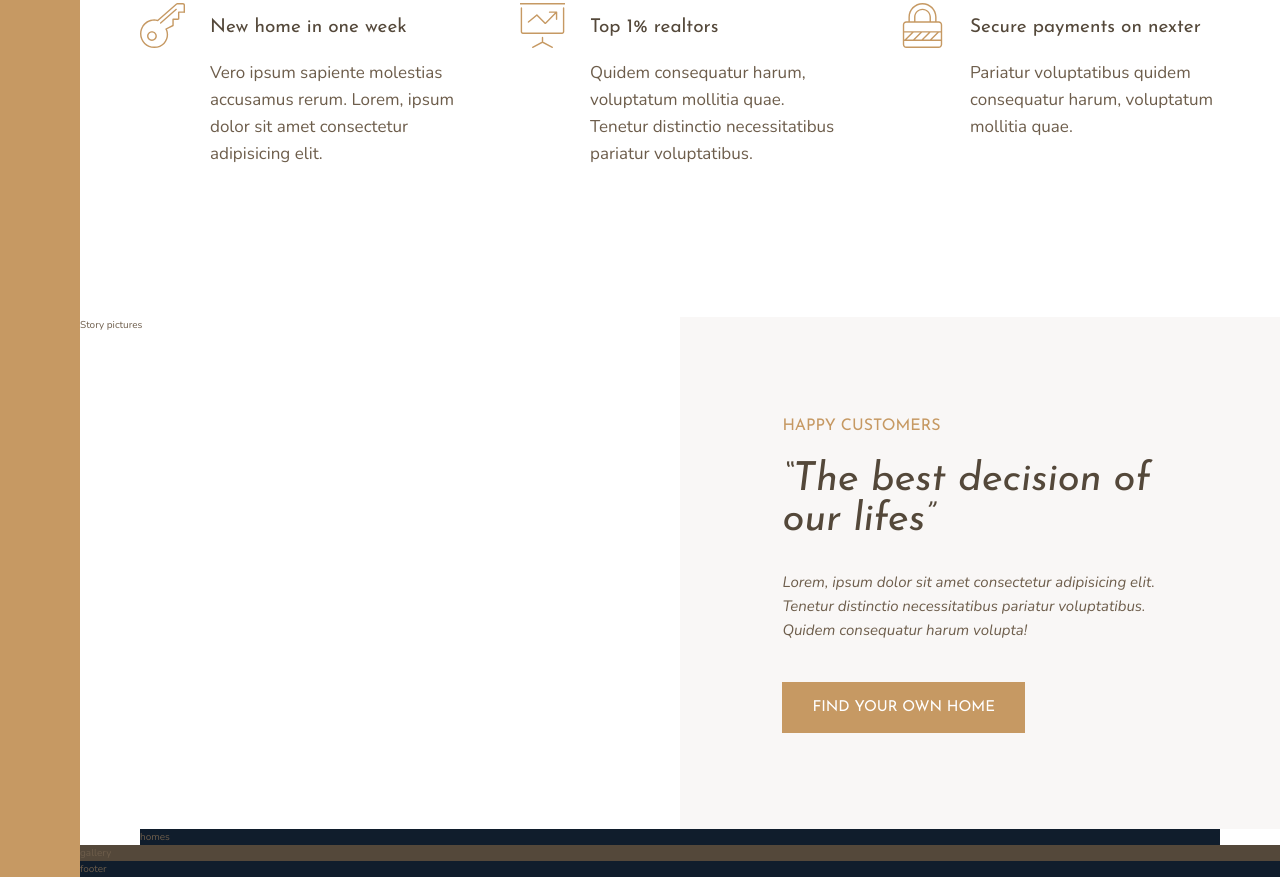
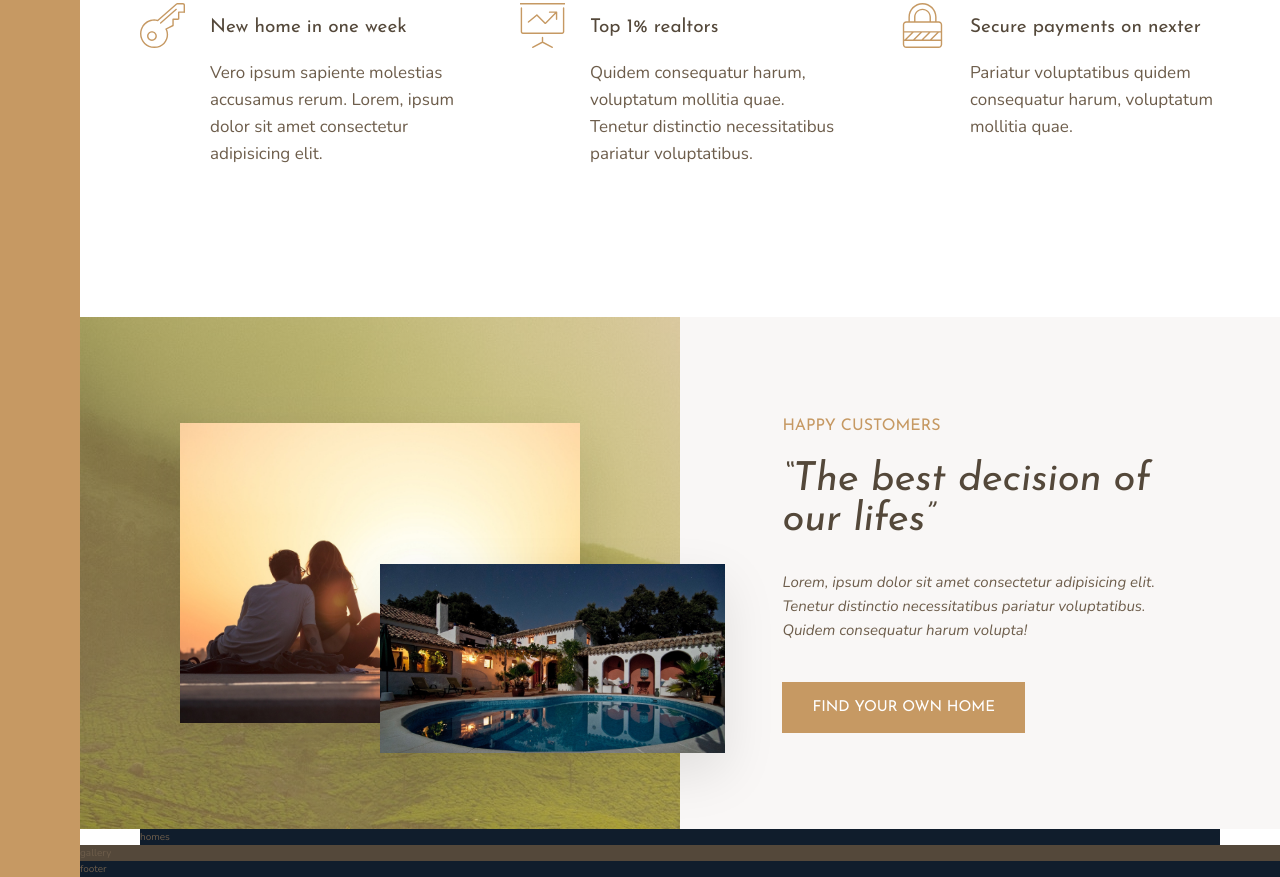
Before and after one commit to mihailomarkovic/nexter, a website: page index.html in a window 1280 px wide. Shown: the part 991-1868 px from the top of the page. Drawn offline with nearby package versions, Linux system fonts and the light colour scheme.

Commit message:
Design pictures part of 'Story' section

```diff
--- a/index.html
+++ b/index.html
@@ -80,7 +80,14 @@
         </p>
       </div>
     </section>
-    <div class="story__pictures">Story pictures</div>
+    <div class="story__pictures">
+      <img
+        src="img/story-1.jpeg"
+        alt="Couple with new house"
+        class="story__img--1"
+      />
+      <img src="img/story-2.jpeg" alt="New house" class="story__img--2" />
+    </div>
     <div class="story__content">
       <h3 class="heading-3 mb-sm">Happy Customers</h3>
       <h2 class="heading-2 heading-2--dark mb-md">
--- a/sass/_story.scss
+++ b/sass/_story.scss
@@ -1,7 +1,32 @@
 .story {
   &__pictures {
-    background-color: $font-primary;
+    background-color: $color-primary;
     grid-column: full-start / col-end 4;
+    background-image: linear-gradient(
+        rgba($color-primary, 0.5),
+        rgba($color-primary, 0.5)
+      ),
+      url(../img/back.jpg);
+
+    display: grid;
+    grid-template-rows: repeat(6, 1fr);
+    grid-template-columns: repeat(6, 1fr);
+    align-items: center;
+  }
+
+  &__img--1 {
+    width: 100%;
+    grid-row: 2 / 6;
+    grid-column: 2 / 6;
+    box-shadow: 0 2rem 5rem rgba(#000, 0.1);
+  }
+
+  &__img--2 {
+    width: 115%;
+    grid-row: 4 / 6;
+    grid-column: 4 / 7;
+    z-index: 10;
+    box-shadow: 0 2rem 5rem rgba(#000, 0.1);
   }
 
   &__content {
```
Also changed, not shown: css/main.css, css/main.min.css.
